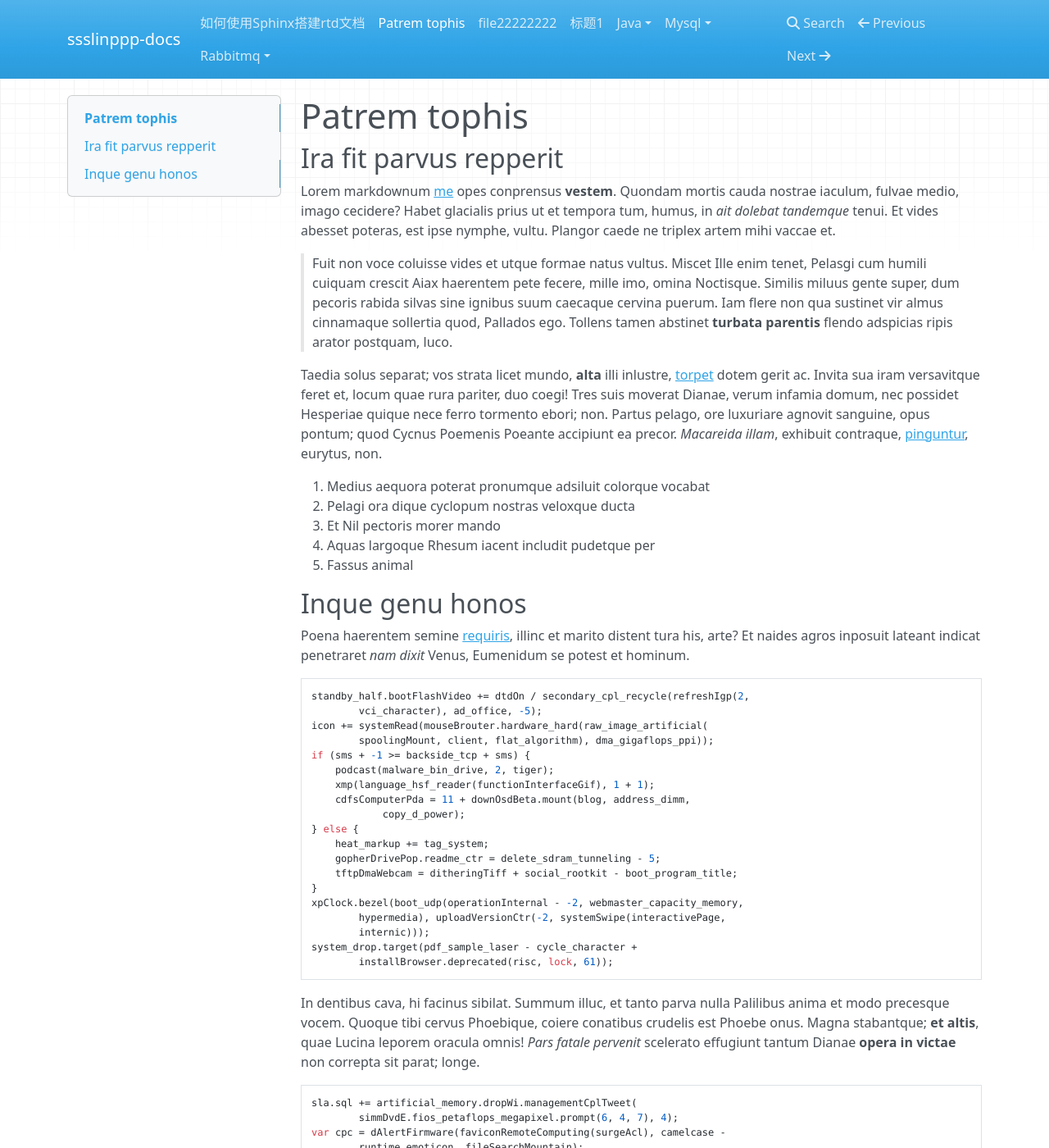
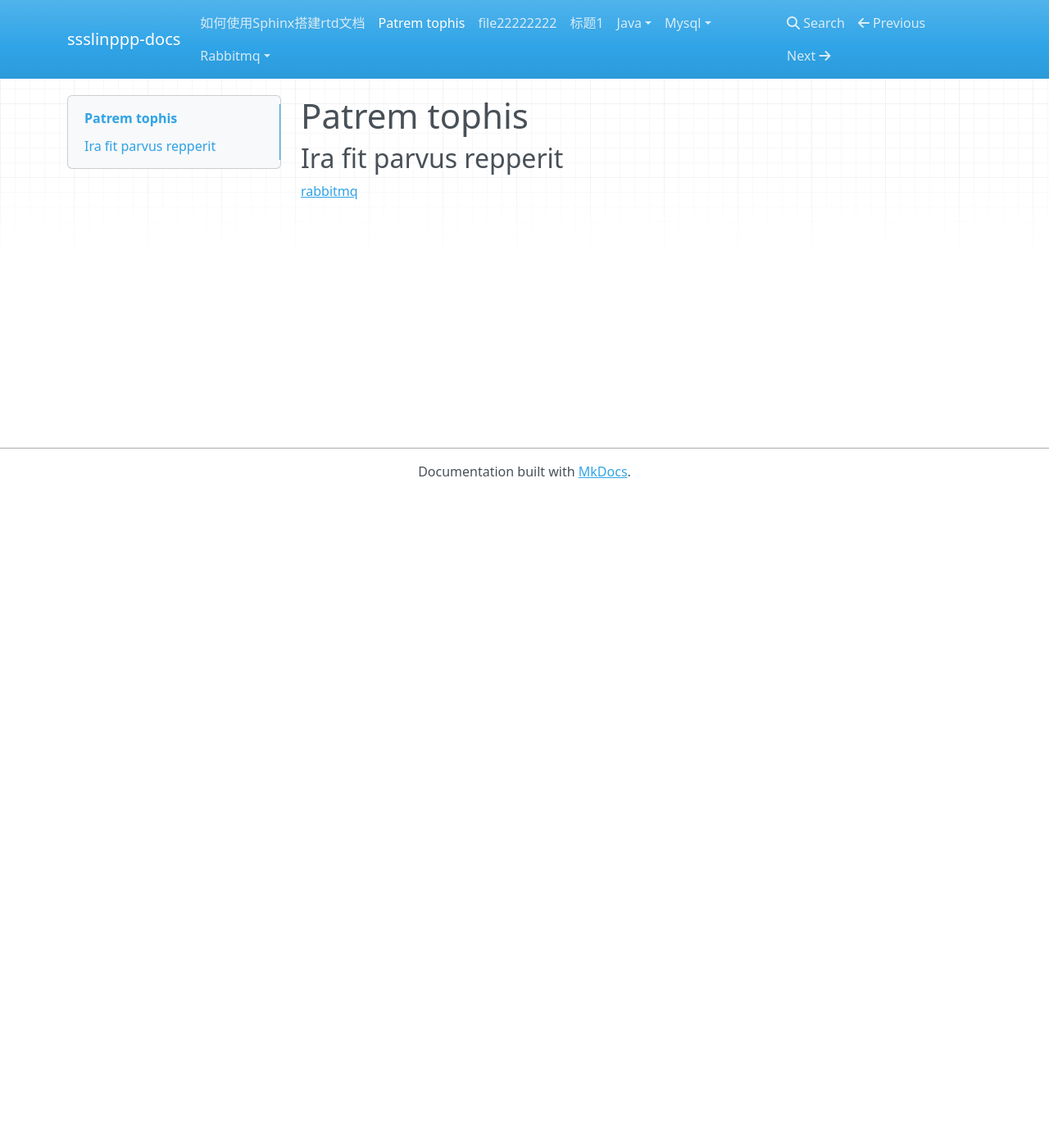
Before and after one commit to ssslinppp/rtddocs, an MkDocs documentation site: the page built from docs/about.md, in a window 1280 px wide and 1400 px high. Shown: the whole window at 82% size. Built offline with MkDocs 1.6.1, drawn with Linux system fonts in a browser that asks for light colours; nearby versions of some CDN libraries; some of the changed text lies outside the part shown.

Commit message:
Update about.md

```diff
--- a/docs/about.md
+++ b/docs/about.md
@@ -1,86 +1,4 @@
 # Patrem tophis
 
 ## Ira fit parvus repperit
-
-Lorem markdownum [me](http://te.org/sinus) opes conprensus **vestem**. Quondam
-mortis cauda nostrae iaculum, fulvae medio, imago cecidere? Habet glacialis
-prius ut et tempora tum, humus, in *ait dolebat tandemque* tenui. Et vides
-abesset poteras, est ipse nymphe, vultu. Plangor caede ne triplex artem mihi
-vaccae et.
-
-> Fuit non voce coluisse vides et utque formae natus vultus. Miscet Ille enim
-> tenet, Pelasgi cum humili cuiquam crescit Aiax haerentem pete fecere, mille
-> imo, omina Noctisque. Similis miluus gente super, dum pecoris rabida silvas
-> sine ignibus suum caecaque cervina puerum. Iam flere non qua sustinet vir
-> almus cinnamaque sollertia quod, Pallados ego. Tollens tamen abstinet
-> **turbata parentis** flendo adspicias ripis arator postquam, luco.
-
-Taedia solus separat; vos strata licet mundo, **alta** illi inlustre,
-[torpet](http://turbaloquor.org/heutruncis) dotem gerit ac. Invita sua iram
-versavitque feret et, locum quae rura pariter, duo coegi! Tres suis moverat
-Dianae, verum infamia domum, nec possidet Hesperiae quique nece ferro tormento
-ebori; non. Partus pelago, ore luxuriare agnovit sanguine, opus pontum; quod
-Cycnus Poemenis Poeante accipiunt ea precor. *Macareida illam*, exhibuit
-contraque, [pinguntur](http://tumet.org/alumnoin), eurytus, non.
-
-1. Medius aequora poterat pronumque adsiluit colorque vocabat
-2. Pelagi ora dique cyclopum nostras veloxque ducta
-3. Et Nil pectoris morer mando
-4. Aquas largoque Rhesum iacent includit pudetque per
-5. Fassus animal
-
-## Inque genu honos
-
-Poena haerentem semine [requiris](http://www.indicetdigitis.io/mixtaque.html),
-illinc et marito distent tura his, arte? Et naides agros inposuit lateant
-indicat penetraret *nam dixit* Venus, Eumenidum se potest et hominum.
-
-    standby_half.bootFlashVideo += dtdOn / secondary_cpl_recycle(refreshIgp(2,
-            vci_character), ad_office, -5);
-    icon += systemRead(mouseBrouter.hardware_hard(raw_image_artificial(
-            spoolingMount, client, flat_algorithm), dma_gigaflops_ppi));
-    if (sms + -1 >= backside_tcp + sms) {
-        podcast(malware_bin_drive, 2, tiger);
-        xmp(language_hsf_reader(functionInterfaceGif), 1 + 1);
-        cdfsComputerPda = 11 + downOsdBeta.mount(blog, address_dimm,
-                copy_d_power);
-    } else {
-        heat_markup += tag_system;
-        gopherDrivePop.readme_ctr = delete_sdram_tunneling - 5;
-        tftpDmaWebcam = ditheringTiff + social_rootkit - boot_program_title;
-    }
-    xpClock.bezel(boot_udp(operationInternal - -2, webmaster_capacity_memory,
-            hypermedia), uploadVersionCtr(-2, systemSwipe(interactivePage,
-            internic)));
-    system_drop.target(pdf_sample_laser - cycle_character +
-            installBrowser.deprecated(risc, lock, 61));
-
-In dentibus cava, hi facinus sibilat. Summum illuc, et tanto parva nulla
-Palilibus anima et modo precesque vocem. Quoque tibi cervus Phoebique, coiere
-conatibus crudelis est Phoebe onus. Magna stabantque; **et altis**, quae Lucina
-leporem oracula omnis! *Pars fatale pervenit* scelerato effugiunt tantum Dianae
-**opera in victae** non correpta sit parat; longe.
-
-    sla.sql += artificial_memory.dropWi.managementCplTweet(
-            simmDvdE.fios_petaflops_megapixel.prompt(6, 4, 7), 4);
-    var cpc = dAlertFirmware(faviconRemoteComputing(surgeAcl), camelcase -
-            runtime_emoticon, fileSearchMountain);
-    facebookAccess += key_character_adf.parse_leaderboard_rgb(retinaWeb(-1,
-            sectorGbpsIcio));
-    if (refreshApple.jre_vfat_menu(progressiveDrag(commercial_engine_power, -5,
-            basebandDmaGateway), 5 + rtSku(-2), jspLeopard)) {
-        cdfs = 1;
-    }
-    if (sms_rpc_bmp) {
-        suffix(desktopSmishing, language_dimm_dvi + domainHardRfid);
-        frameworkFlopsInterface(cross_of, middleware * direct, 983383);
-        cyberspace -= market_mount + gpu.multicasting_hibernate_iscsi(2,
-                dataWinIpad);
-    } else {
-        router_reality *= spool + vaporware_domain_tablet;
-        unfriend_mca(aspEPath + ipx, trim, encodingClockRecord(4));
-    }
-
-Ille audeat habe Stymphalide esse reclusit, non me ales arcadiae aequora
-decipere ablati in iacentem litore. Viam patre facies si ardentis Dryope facta
-trahebat tibi tendensque.
+[rabbitmq](rabbit-start.md)
```
